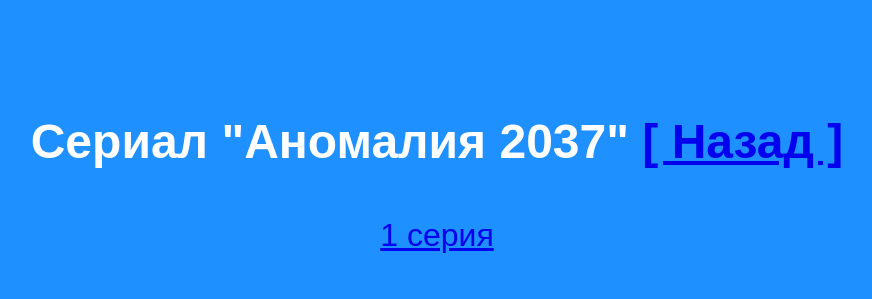
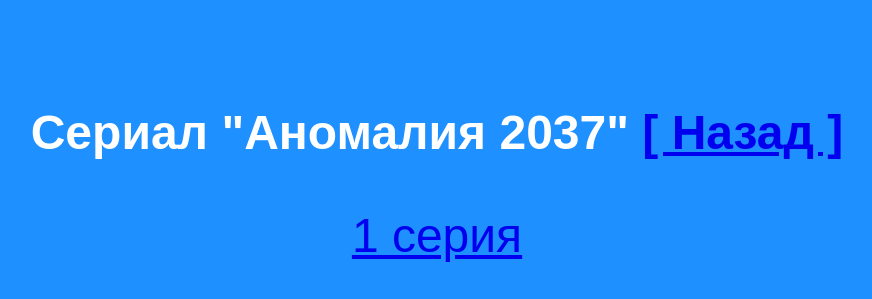
Before and after one commit to 505films/-, a plain HTML site: page anomaly.html in a window 1280 px wide. Shown: the part 216-515 px from the top of the page, without its empty margins (203-1075 px from the left). Drawn offline with Linux system fonts and the light colour scheme.

Commit message:
Update anomaly.html

```diff
--- a/anomaly.html
+++ b/anomaly.html
@@ -3,7 +3,7 @@
 <table width=100% height=100%>
 <tr><td align=center>
 <h1 align=center><font size="10" color="#FFFFFF" face="Arial">Сериал "Аномалия 2037" <a href="index.html">[ Назад ]</a></h1>
-  <p><font size="6" color="#FFFFFF" face="Arial"><a href="https://u.to/dXZ8Hw">1 серия</a></p>
+  <p><font size="8" color="#FFFFFF" face="Arial"><a href="https://u.to/dXZ8Hw">1 серия</a></p>
 </td></tr>
 </table>
 </body></html>
```
